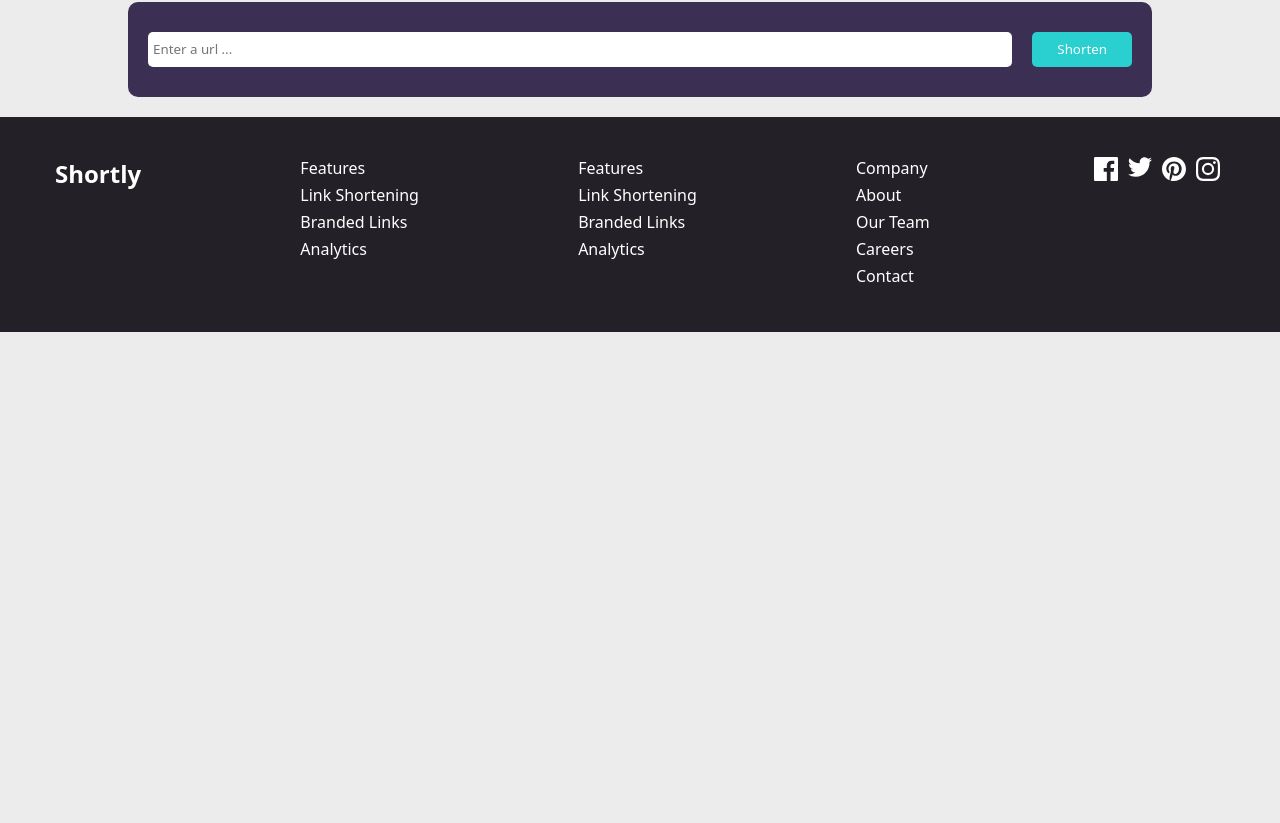
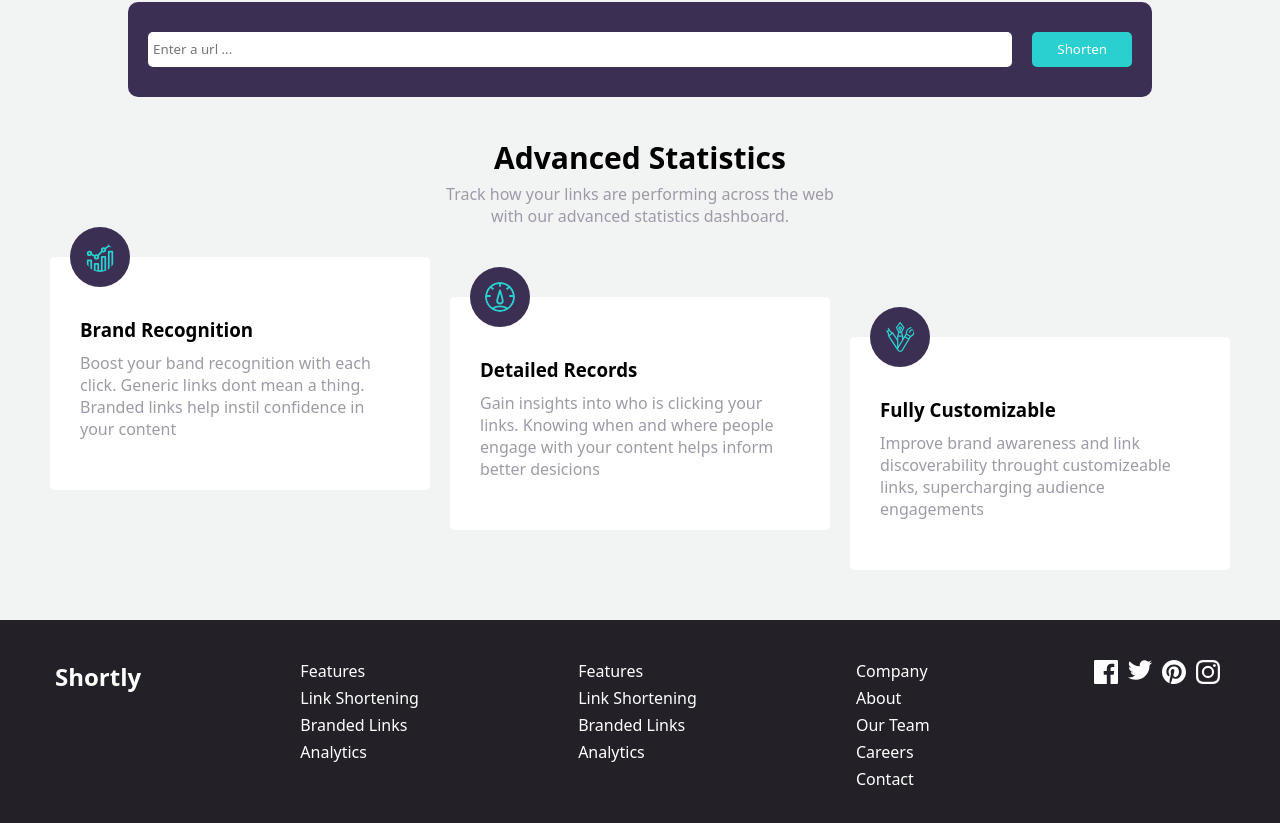
Before and after one commit to arberLisaj/frontend-mentor-solutions, a React (Vite) app in the folder url-shortener/: page / in a window 1280 px wide. Shown: the part 519-1342 px from the top of the page. Before the commit the page ends 851 px from the top, so only its background shows below. Built offline with nearby package versions, Linux system fonts and the light colour scheme; no server answers.

Commit message:
url shortener: statistics component

```diff
--- a/url-shortener/src/App.jsx
+++ b/url-shortener/src/App.jsx
@@ -1,6 +1,7 @@
 import Header from "./components/Header/Header";
 import Hero from "./components/Hero/Hero";
 import LinkInput from "./components/LinkInput/LinkInput";
+import Statistics from "./components/Statistics/Statistics";
 import Footer from "./components/Footer/Footer";
 import "./styles/styles.css";
 
@@ -10,6 +11,7 @@ const App = () => {
       <Header />
       <Hero />
       <LinkInput />
+      <Statistics />
       <Footer />
     </main>
   );
--- /dev/null
+++ b/url-shortener/src/components/Statistics/Card.jsx
@@ -0,0 +1,11 @@
+const Card = ({ image, title, description }) => {
+  return (
+    <div className="card">
+      <img src={image} alt="icon" />
+      <h3>{title}</h3>
+      <p>{description}</p>
+    </div>
+  );
+};
+
+export default Card;
--- /dev/null
+++ b/url-shortener/src/components/Statistics/Statistics.jsx
@@ -0,0 +1,41 @@
+import chart from "../../images/icon-brand-recognition.svg";
+import detail from "../../images/icon-detailed-records.svg";
+import customizable from "../../images/icon-fully-customizable.svg";
+import Card from "./Card";
+const Statistics = () => {
+  return (
+    <section id="advanced-statistics">
+      <h2>Advanced Statistics</h2>
+      <p>
+        Track how your links are performing across the web with our advanced
+        statistics dashboard.
+      </p>
+
+      <div className="flex-container">
+        <Card
+          image={chart}
+          title={"Brand Recognition"}
+          description={
+            "Boost your band recognition with each click. Generic links dont mean a thing. Branded links help instil confidence in your content"
+          }
+        />
+        <Card
+          image={detail}
+          title={"Detailed Records"}
+          description={
+            "Gain insights into who is clicking your links. Knowing when and where people engage with your content helps inform better desicions "
+          }
+        />
+        <Card
+          image={customizable}
+          title={"Fully Customizable"}
+          description={
+            "Improve brand awareness and link discoverability throught customizeable links, supercharging audience engagements"
+          }
+        />
+      </div>
+    </section>
+  );
+};
+
+export default Statistics;
--- /dev/null
+++ b/url-shortener/src/components/Statistics/_statistics.scss
@@ -0,0 +1,79 @@
+section#advanced-statistics {
+  h2,
+  p {
+    text-align: center;
+  }
+  h2 {
+    margin-bottom: 5px;
+  }
+
+  .flex-container {
+    padding: 10px;
+    display: flex;
+    max-width: 1200px;
+    margin: auto;
+    gap: 20px;
+  }
+  .card {
+    background-color: white;
+    padding: 60px 30px 30px;
+    border-radius: 5px;
+    position: relative;
+    img {
+      left: 20px;
+      top: -30px;
+      position: absolute;
+      background-color: variables.$dark-violet;
+      padding: 15px;
+      height: 60px;
+      width: 60px;
+      border-radius: 50%;
+    }
+    p {
+      text-align: left;
+      margin-block: 10px;
+    }
+  }
+}
+
+// mobile designe
+@media (max-width: 650px) {
+  section#advanced-statistics {
+    margin-top: 40px;
+
+    p {
+      margin-bottom: 33px;
+    }
+    .flex-container {
+      flex-direction: column;
+    }
+  }
+}
+
+@media (min-width: 650px) {
+  section#advanced-statistics {
+    margin-block: 40px;
+    padding-bottom: 80px;
+    h2 {
+      font-size: 30px;
+    }
+    p {
+      color: variables.$grayish-violet;
+      max-width: 410px;
+      margin: auto;
+    }
+    p:nth-of-type(1){
+        margin-bottom: 20px;
+    }
+    .flex-container {
+      .card:nth-of-type(2) {
+        position: relative;
+        bottom: -40px;
+      }
+      .card:nth-of-type(3) {
+        position: relative;
+        bottom: -80px;
+      }
+    }
+  }
+}
--- a/url-shortener/src/styles/styles.css
+++ b/url-shortener/src/styles/styles.css
@@ -6,7 +6,7 @@
 }
 
 body {
-  background-color: rgb(236, 236, 236);
+  background-color: rgba(216, 222, 223, 0.324);
 }
 
 header {
@@ -324,4 +324,75 @@ section#link-container .copy input {
   footer ul:nth-of-type(2), footer ul:nth-of-type(3) {
     display: none;
   }
+}
+section#advanced-statistics h2,
+section#advanced-statistics p {
+  text-align: center;
+}
+section#advanced-statistics h2 {
+  margin-bottom: 5px;
+}
+section#advanced-statistics .flex-container {
+  padding: 10px;
+  display: flex;
+  max-width: 1200px;
+  margin: auto;
+  gap: 20px;
+}
+section#advanced-statistics .card {
+  background-color: white;
+  padding: 60px 30px 30px;
+  border-radius: 5px;
+  position: relative;
+}
+section#advanced-statistics .card img {
+  left: 20px;
+  top: -30px;
+  position: absolute;
+  background-color: hsl(257, 27%, 26%);
+  padding: 15px;
+  height: 60px;
+  width: 60px;
+  border-radius: 50%;
+}
+section#advanced-statistics .card p {
+  text-align: left;
+  margin-block: 10px;
+}
+
+@media (max-width: 650px) {
+  section#advanced-statistics {
+    margin-top: 40px;
+  }
+  section#advanced-statistics p {
+    margin-bottom: 33px;
+  }
+  section#advanced-statistics .flex-container {
+    flex-direction: column;
+  }
+}
+@media (min-width: 650px) {
+  section#advanced-statistics {
+    margin-block: 40px;
+    padding-bottom: 80px;
+  }
+  section#advanced-statistics h2 {
+    font-size: 30px;
+  }
+  section#advanced-statistics p {
+    color: hsl(257, 7%, 63%);
+    max-width: 410px;
+    margin: auto;
+  }
+  section#advanced-statistics p:nth-of-type(1) {
+    margin-bottom: 20px;
+  }
+  section#advanced-statistics .flex-container .card:nth-of-type(2) {
+    position: relative;
+    bottom: -40px;
+  }
+  section#advanced-statistics .flex-container .card:nth-of-type(3) {
+    position: relative;
+    bottom: -80px;
+  }
 }/*# sourceMappingURL=styles.css.map */
--- a/url-shortener/src/styles/styles.scss
+++ b/url-shortener/src/styles/styles.scss
@@ -7,7 +7,7 @@
 }
 
 body {
-  background-color: rgb(236, 236, 236);
+  background-color: rgba(216, 222, 223, 0.324);
 }
 // import header styles
 @import "../components/Header/header";
@@ -17,3 +17,5 @@ body {
 @import "../components/LinkInput/linkInput";
 // import footer styles
 @import "../components/Footer/footer";
+// import the statistics styles
+@import "../components/Statistics/statistics";
```
Also changed, not shown: 1 other file (tests, documents, lock files or other folders).
